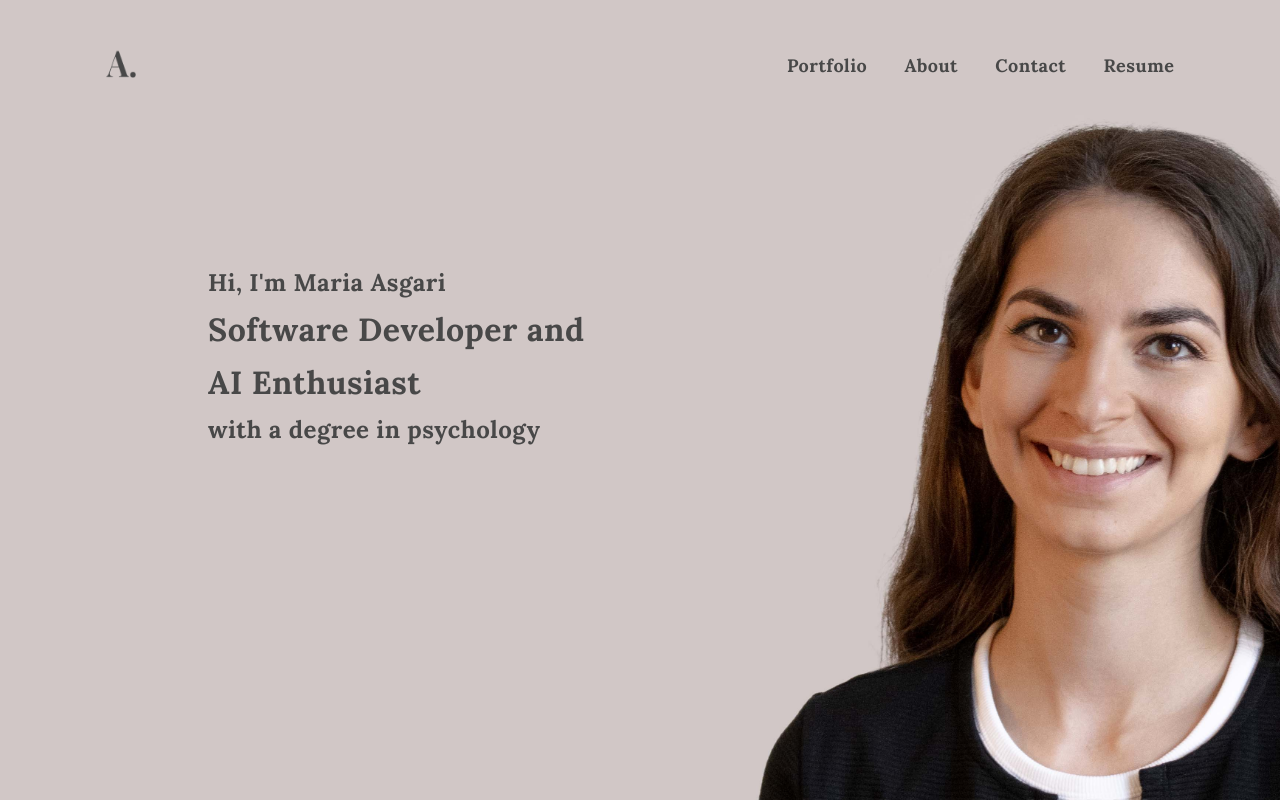
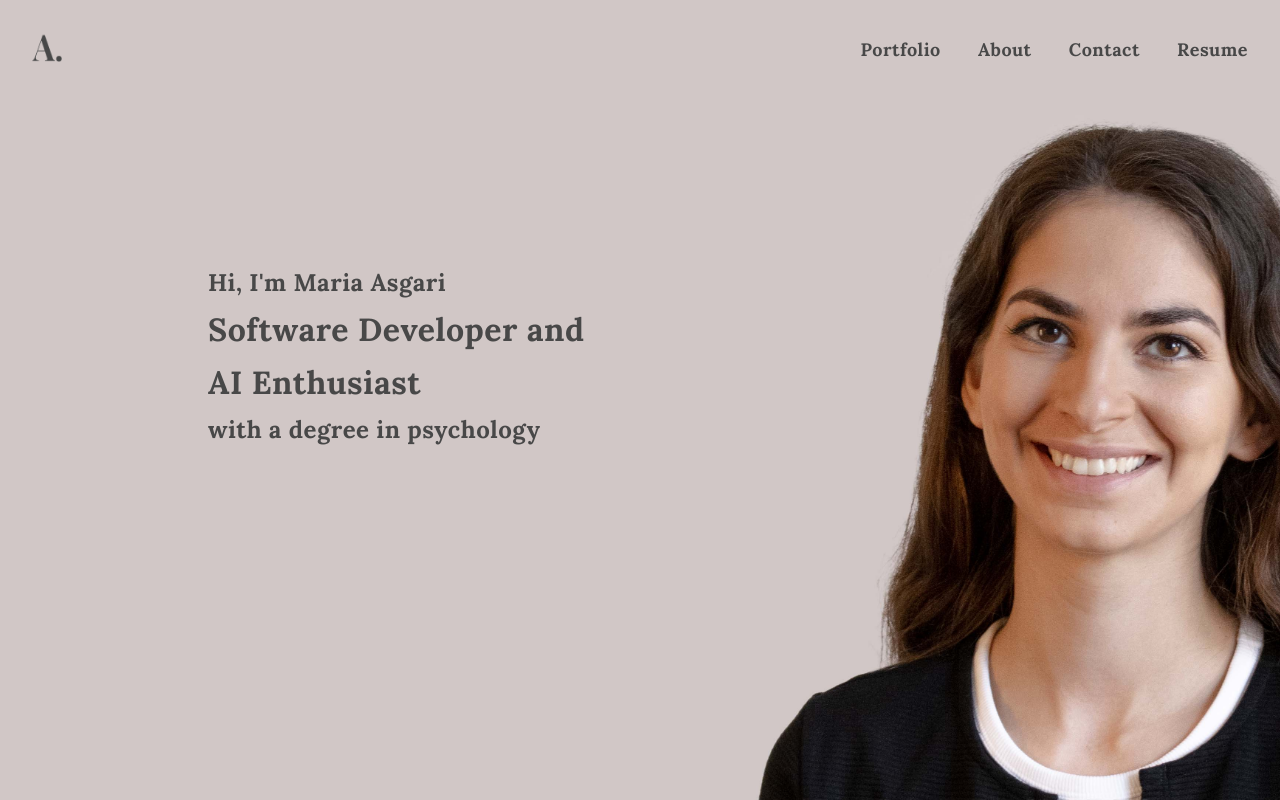
Before and after one commit to DevAsgari/devasgari.dk, a plain HTML site: page index.html in a window 1280 px wide. Shown: the top 800 px of the page. Drawn offline with Linux system fonts and the light colour scheme.

Commit message:
Update style.css

```diff
--- a/css/style.css
+++ b/css/style.css
@@ -161,7 +161,7 @@ nav a:hover {
   right: 0;
   margin: 0;
   font-size: 18px;
-  padding: 2rem 7%;
+  padding: 1rem;
   z-index: 2;
 }
 
```
